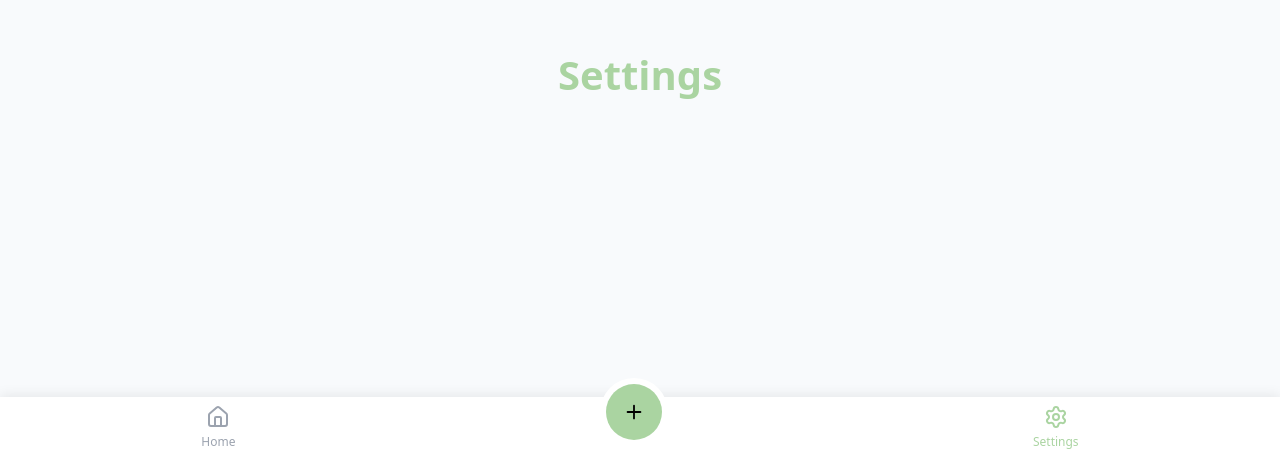
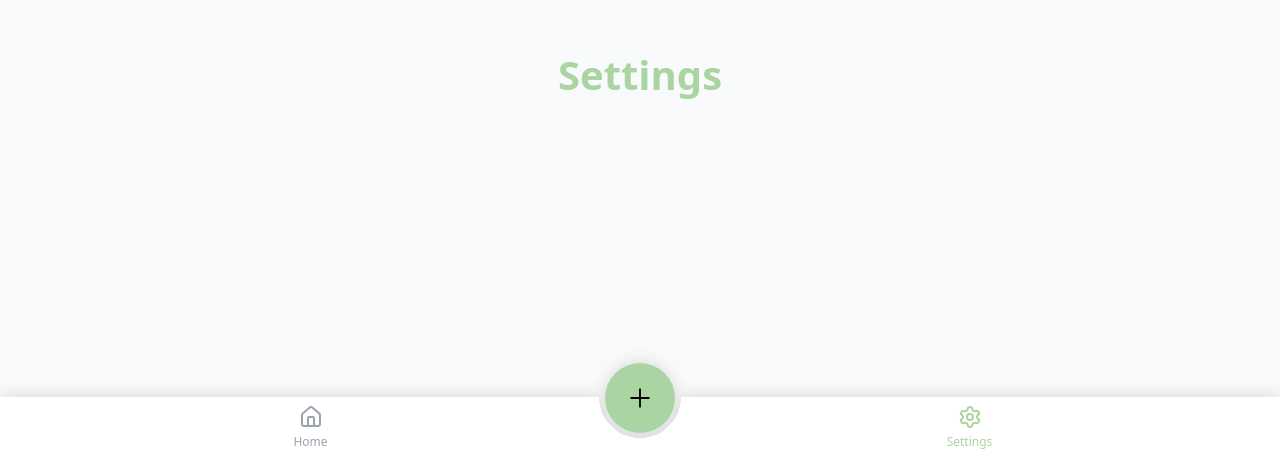
Before and after one commit to ivan-legostin/spendy-pwa, a React (Vite) app: page /spendy-pwa/settings in a window 1280 px wide. Shown: the part 326-800 px from the top of the page. Built offline with nearby package versions, Linux system fonts and the light colour scheme.

Commit message:
В навигационную панель добавлена выемка для кнопки

```diff
--- a/src/components/BottomNav.css
+++ b/src/components/BottomNav.css
@@ -4,10 +4,9 @@
   left: 0;
   right: 0;
   display: flex;
-  justify-content: space-around;
   align-items: center;
-  background: #ffffff;
-  box-shadow: 0 -2px 12px rgba(0, 0, 0, 0.08);
+  background: radial-gradient(circle 41px at 50% 0%, transparent 41px, #ffffff 33px);
+  filter: drop-shadow(0 -2px 8px rgba(0, 0, 0, 0.12));
   padding: 8px 16px 24px;
   -webkit-tap-highlight-color: transparent;
   overflow: visible;
@@ -15,13 +14,17 @@
 
 
 .bottom-nav__link {
+  flex: 1;
   display: flex;
   flex-direction: column;
   align-items: center;
+  justify-content: center;
   gap: 4px;
   text-decoration: none;
   color: #9ca3af;
   font-size: 12px;
+  position: relative;
+  z-index: 1;
 }
 
 .bottom-nav__link.active {
@@ -32,14 +35,13 @@
   display: flex;
   align-items: center;
   justify-content: center;
-  width: 56px;
-  height: 56px;
+  width: 70px;
+  height: 70px;
   border-radius: 100%;
   background: #AAD4A1;
   border: none;
   cursor: pointer;
-  margin-top: -32px;
+  margin-top: -60px;
   color: #000000;
   text-decoration: none;
-  box-shadow: 0 0 0 6px #ffffff;
 }
--- a/src/components/BottomNav.tsx
+++ b/src/components/BottomNav.tsx
@@ -11,7 +11,7 @@ export default function BottomNav() {
       </NavLink>
 
       <NavLink to="/add" className="bottom-nav__fab">
-        <Plus size={22} strokeWidth={2} />
+        <Plus size={30} strokeWidth={1.5} />
       </NavLink>
 
       <NavLink to="/settings" className="bottom-nav__link">
```
